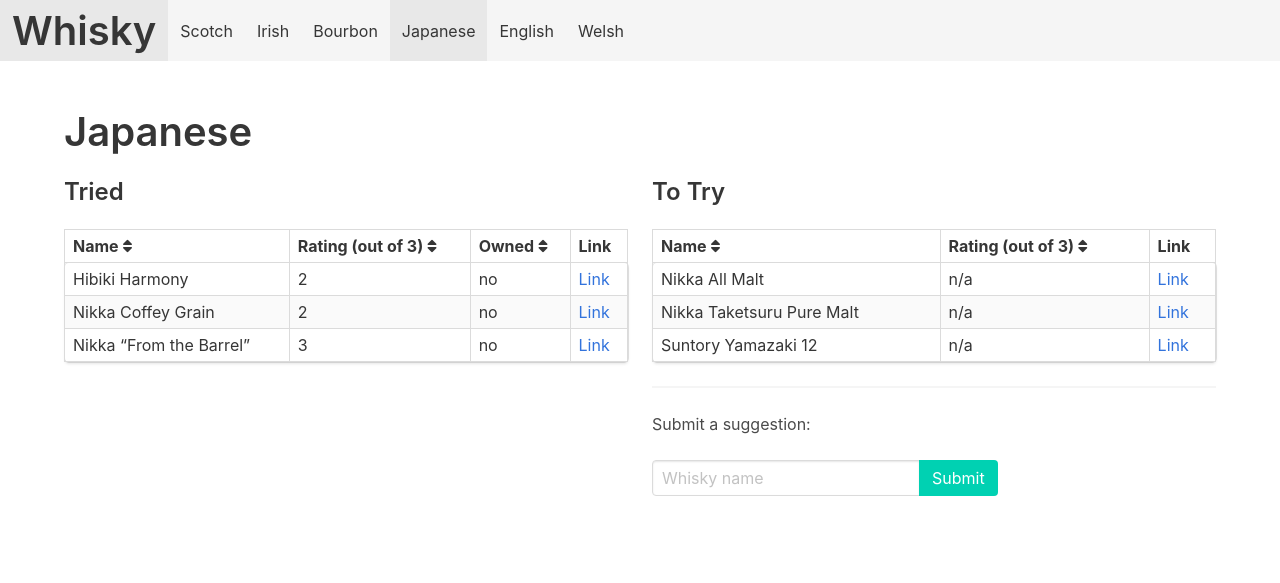
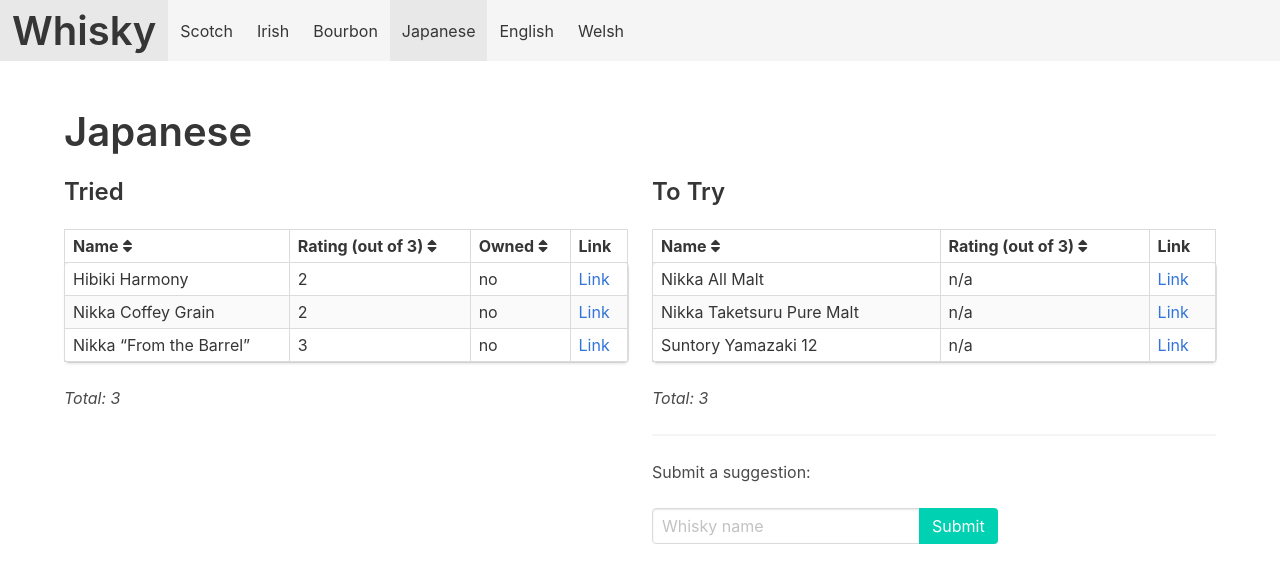
Before and after one commit to grega/whisky, a Jekyll site: the page built from japanese.html, in a window 1280 px wide. Shown: the top 583 px of the page. Built offline with Jekyll 4.4.1, drawn with Linux system fonts in a browser that asks for light colours; nearby versions of some CDN libraries.

Commit message:
Add total whisky output

```diff
--- a/_includes/whiskys.html
+++ b/_includes/whiskys.html
@@ -1,3 +1,4 @@
+{% assign whiskyCounter = 0 %}
 <table class="table is-bordered is-striped is-narrow is-hoverable is-fullwidth" id="{{include.tableID}}">
   <thead>
     <tr>
@@ -9,15 +10,19 @@
   </thead>
   <tbody class="list">
     {% for whisky in include.whiskys %}
-    <tr>
-      <td class="name" scope="row">{{ whisky.name }}</td>
-      <td class="rating">{{ whisky.rating | default: "n/a"}}</td>
-      {% if include.displayOwned %}<td class="owned">{{ whisky.owned | default: "no" | replace: "true", "yes" }}</td>{% endif %}
-      <td class="link"><a href="https://www.masterofmalt.com/search/#search={{ whisky.name | url_encode }}">Link</a></td>
-    </tr>
+    {% assign whiskyCounter = whiskyCounter | plus: 1 %}
+      <tr class="whisky-{{ whiskyCounter }}">
+        <td class="name" scope="row">{{ whisky.name }}</td>
+        <td class="rating">{{ whisky.rating | default: "n/a"}}</td>
+        {% if include.displayOwned %}<td class="owned">{{ whisky.owned | default: "no" | replace: "true", "yes" }}</td>{% endif %}
+        <td class="link"><a href="https://www.masterofmalt.com/search/#search={{ whisky.name | url_encode }}">Link</a></td>
+      </tr>
     {% endfor %}
   </tbody>
 </table>
+
+<p class="whisky-total" scope="row"><i>Total: {{ whiskyCounter }}</i></p>
+
 
 <script src="https://cdnjs.cloudflare.com/ajax/libs/list.js/1.5.0/list.min.js" integrity="sha384-JDmRxRiXkNkskRM5AD4qHRGk9ItwZ9flbqOpsRYs8SOrIRwcMtTGKP2Scnjptzgm" crossorigin="anonymous"></script>
 <script>
```
Also changed, not shown: 8 other files.
